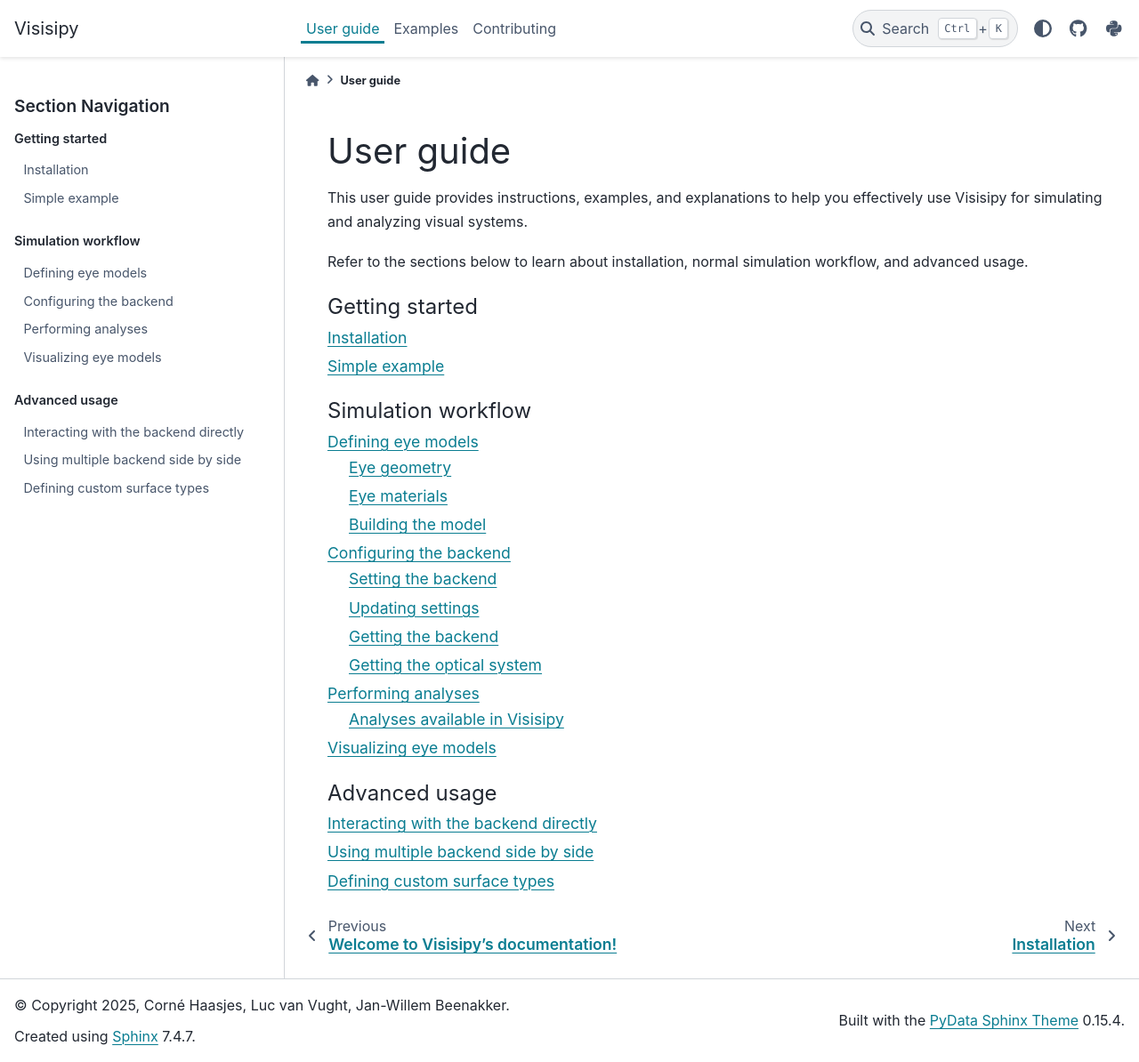
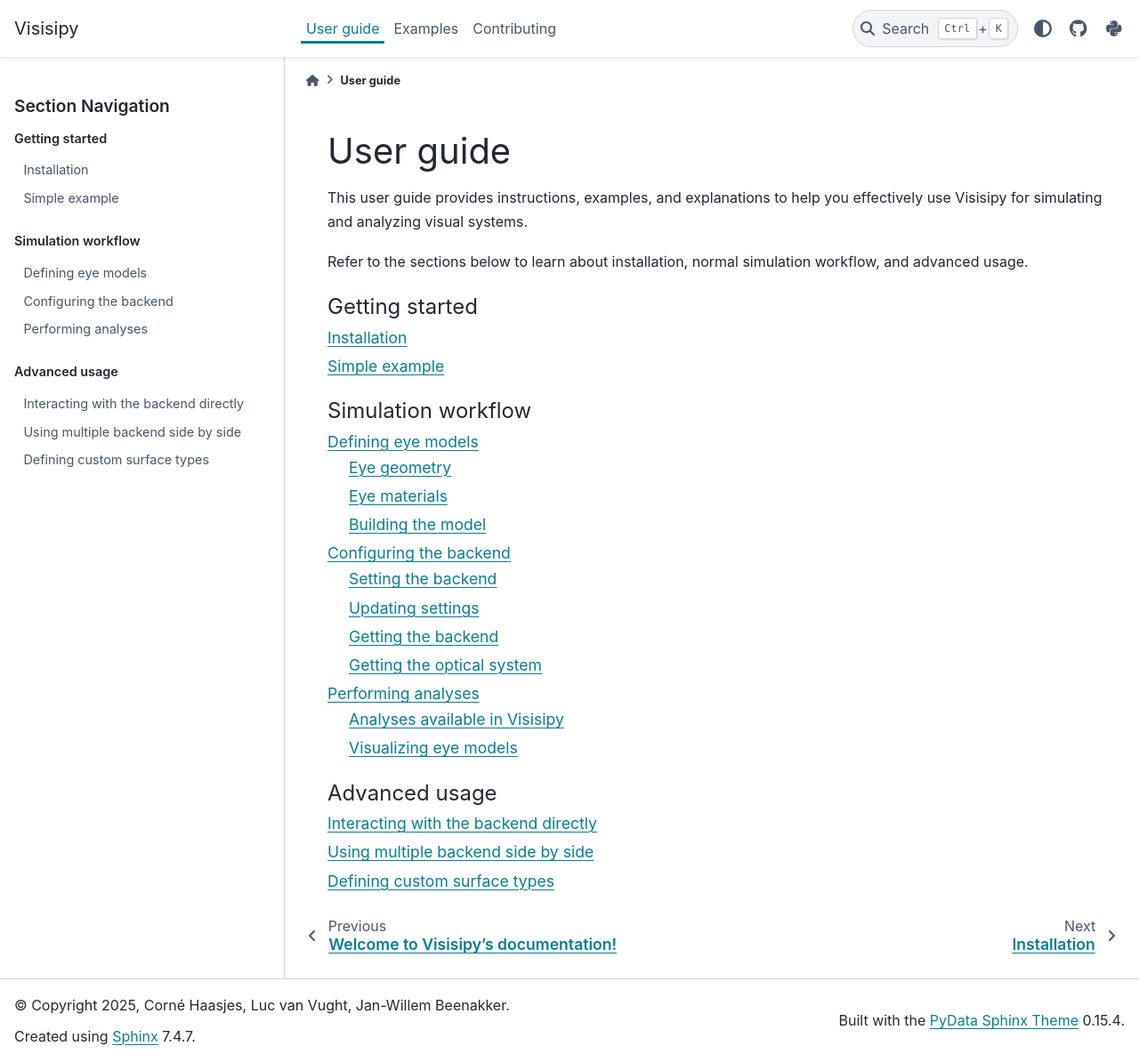
Before and after one commit to MREYE-LUMC/visisipy, a Sphinx documentation site: the page built from docs/user_guide/index.md, in a window 1280 px wide and 1194 px high. Shown: the whole window at 89% size. Built offline with Sphinx 7.4.7 and the PyData theme 0.15.4, drawn with Linux system fonts in a browser that asks for light colours; pages that are not in the unit, such as notebooks, are missing from menus.

```diff
--- a/docs/user_guide/visualization.md
+++ /dev/null
@@ -1 +0,0 @@
-# Visualizing eye models
```
Also changed, not shown: docs/user_guide/index.md (+0 -1 lines), docs/user_guide/analyses.ipynb.
